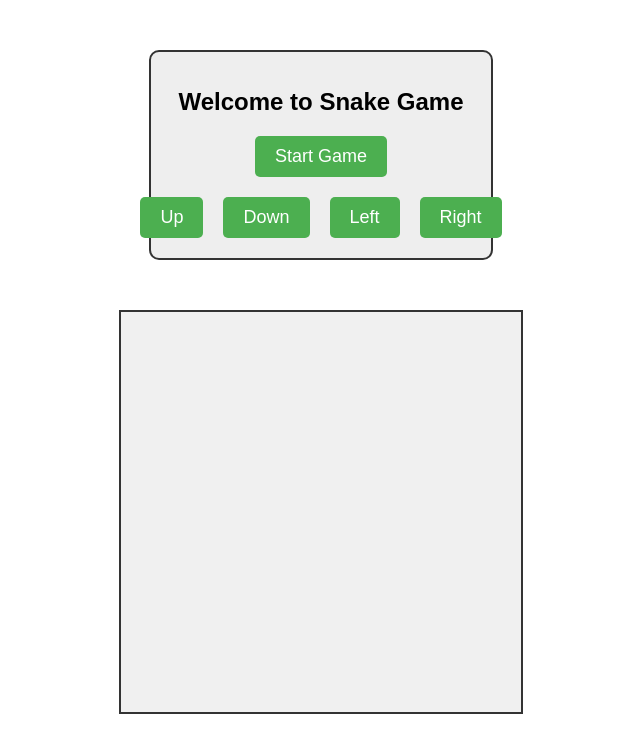
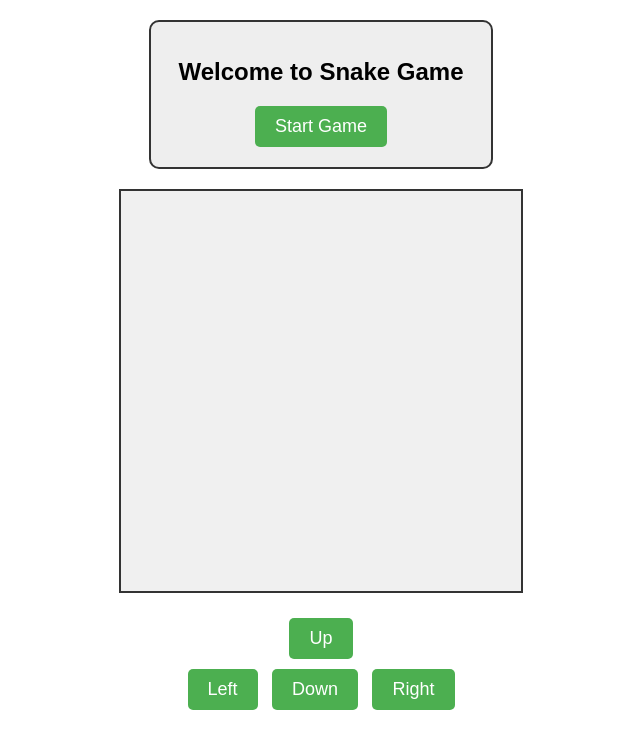
Before and after one commit to GianSE/Snake-mobile, a plain HTML site: page index.html in a window 1280 px wide. Shown: the whole page, without its empty margins (319-959 px from the left). Drawn offline with Linux system fonts and the light colour scheme.

Commit message:
Update index.html

```diff
--- a/index.html
+++ b/index.html
@@ -18,7 +18,7 @@
     }
 
     #menu {
-      margin: 50px auto;
+      margin: 20px auto;
       padding: 20px;
       background-color: #eee;
       border: 2px solid #333;
@@ -48,11 +48,13 @@
     .buttonContainer {
       display: flex;
       justify-content: center;
+      flex-direction: column;
+      align-items: center;
       margin-top: 20px;
     }
 
     .button {
-      margin: 0 10px;
+      margin: 5px;
       padding: 10px 20px;
       font-size: 18px;
       background-color: #4CAF50;
@@ -65,21 +67,28 @@
     .button:hover {
       background-color: #45a049;
     }
+
+    .directionButtons {
+      margin-top: 20px;
+    }
   </style>
 </head>
 <body>
   <div id="menu">
     <h1>Welcome to Snake Game</h1>
     <button id="startButton">Start Game</button>
-    <div class="buttonContainer">
-      <button class="button" id="upButton">Up</button>
+  </div>
+
+  <canvas id="gameCanvas" width="400" height="400"></canvas>
+
+  <div class="directionButtons">
+    <button class="button" id="upButton">Up</button>
+    <div>
+      <button class="button" id="leftButton">Left</button>
       <button class="button" id="downButton">Down</button>
-      <button class="button" id="leftButton">Left</button>
       <button class="button" id="rightButton">Right</button>
     </div>
   </div>
-
-  <canvas id="gameCanvas" width="400" height="400"></canvas>
 
   <script>
     const canvas = document.getElementById("gameCanvas");
```
